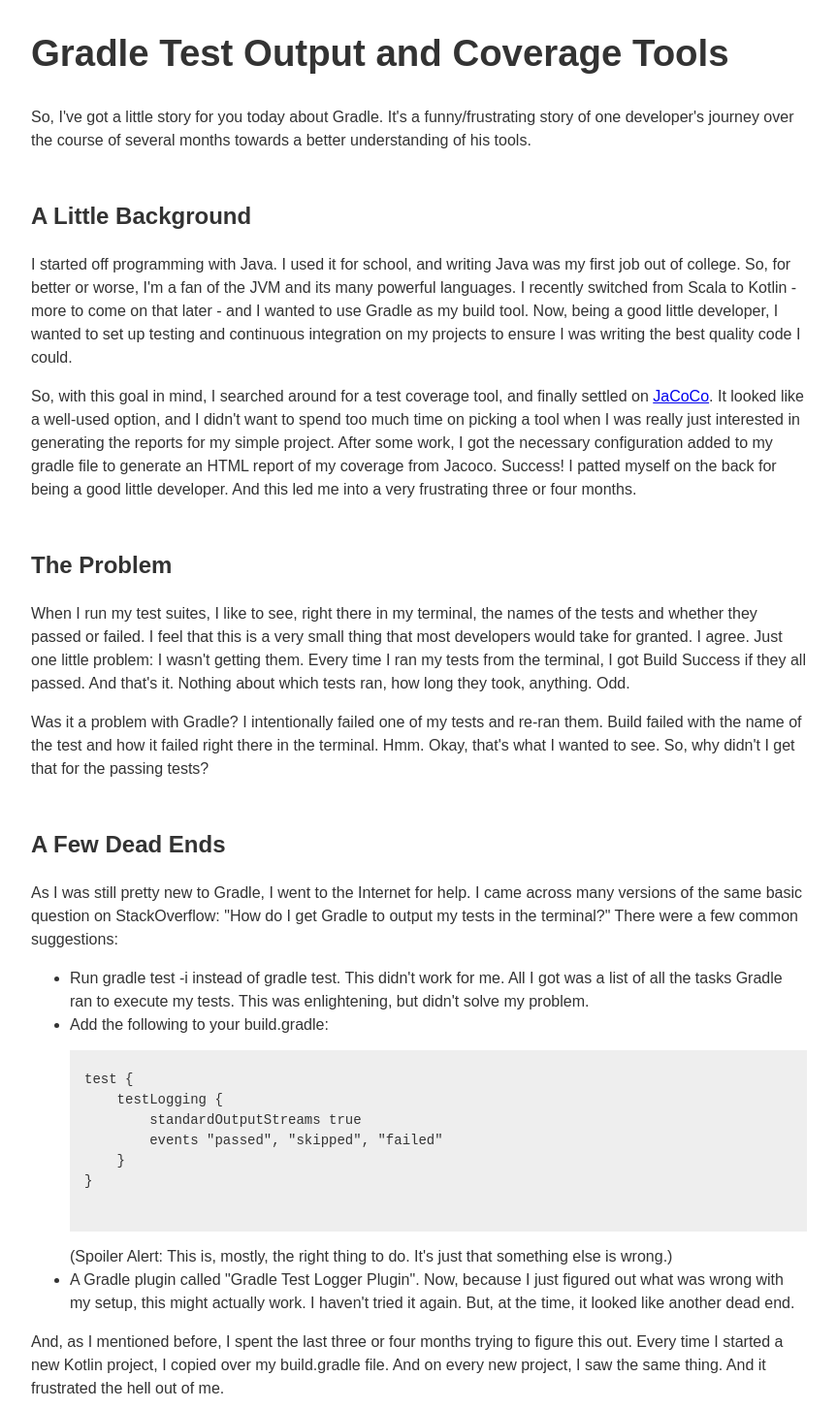
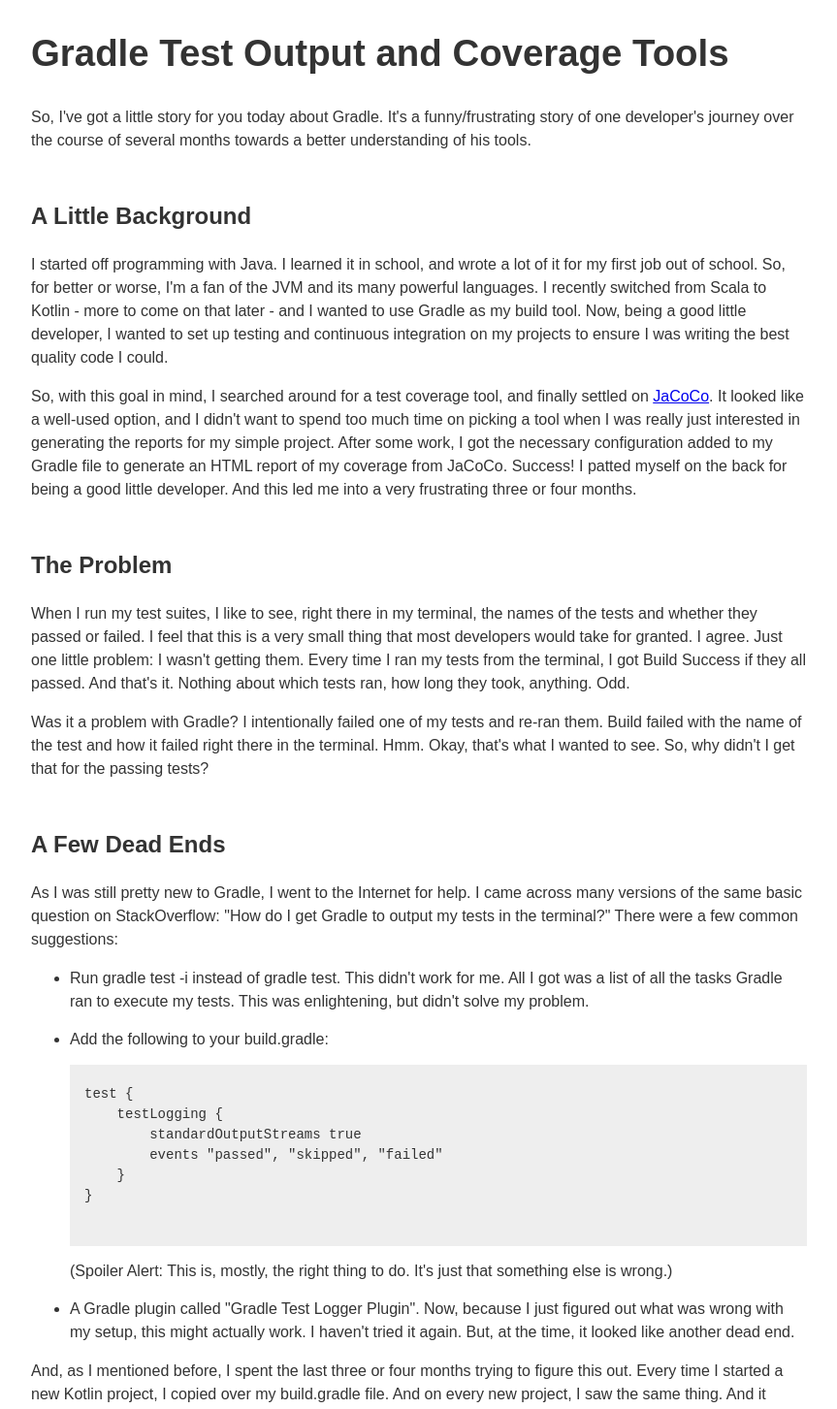
Before and after one commit to kyle-hall/website, a Next.js app: page /posts/gradle-show-test-output in a window 1280 px wide. Shown: the top 1453 px of the page at 97% size, without its empty margins (208-1071 px from the left). Built offline with nearby package versions, Linux system fonts and the light colour scheme.

Commit message:
content edits

```diff
--- a/pages/posts/gradle-show-test-output.js
+++ b/pages/posts/gradle-show-test-output.js
@@ -16,20 +16,20 @@ const Post = props => (
         <section>
           <h2 style={blogStyles.headerStyles}>A Little Background</h2>
           <p style={blogStyles.contentStyle}>
-            I started off programming with Java. I used it for school, and writing Java was my first
-            job out of college. So, for better or worse, I'm a fan of the JVM and its many powerful
-            languages. I recently switched from Scala to Kotlin - more to come on that later - and I
-            wanted to use Gradle as my build tool. Now, being a good little developer, I wanted to
-            set up testing and continuous integration on my projects to ensure I was writing the
-            best quality code I could.
+            I started off programming with Java. I learned it in school, and wrote a lot of it for
+            my first job out of school. So, for better or worse, I'm a fan of the JVM and its many
+            powerful languages. I recently switched from Scala to Kotlin - more to come on that
+            later - and I wanted to use Gradle as my build tool. Now, being a good little developer,
+            I wanted to set up testing and continuous integration on my projects to ensure I was
+            writing the best quality code I could.
           </p>
           <p style={blogStyles.contentStyle}>
             So, with this goal in mind, I searched around for a test coverage tool, and finally
             settled on <a href='https://www.eclemma.org/jacoco/'>JaCoCo</a>. It looked like a
             well-used option, and I didn't want to spend too much time on picking a tool when I was
             really just interested in generating the reports for my simple project. After some work,
-            I got the necessary configuration added to my gradle file to generate an HTML report of
-            my coverage from Jacoco. Success! I patted myself on the back for being a good little
+            I got the necessary configuration added to my Gradle file to generate an HTML report of
+            my coverage from JaCoCo. Success! I patted myself on the back for being a good little
             developer. And this led me into a very frustrating three or four months.
           </p>
         </section>
@@ -57,12 +57,12 @@ const Post = props => (
             tests in the terminal?" There were a few common suggestions:
           </p>
           <ul style={blogStyles.contentStyle}>
-            <li>
+            <li style={listStyles}>
               Run <span>gradle test -i</span> instead of <span>gradle test</span>. This didn't work
               for me. All I got was a list of all the tasks Gradle ran to execute my tests. This was
               enlightening, but didn't solve my problem.
             </li>
-            <li>
+            <li style={listStyles}>
               Add the following to your <span>build.gradle</span>:
               <pre style={blogStyles.codeSampleStyling}>{`test {
     testLogging {
@@ -74,7 +74,7 @@ const Post = props => (
               (Spoiler Alert: This is, mostly, the right thing to do. It's just that something else
               is wrong.)
             </li>
-            <li>
+            <li style={listStyles}>
               A Gradle plugin called "Gradle Test Logger Plugin". Now, because I just figured out
               what was wrong with my setup, this might actually work. I haven't tried it again. But,
               at the time, it looked like another dead end.
@@ -143,3 +143,7 @@ const Post = props => (
 )
 
 export default Post
+
+const listStyles = {
+  marginBottom: 15
+}
```
